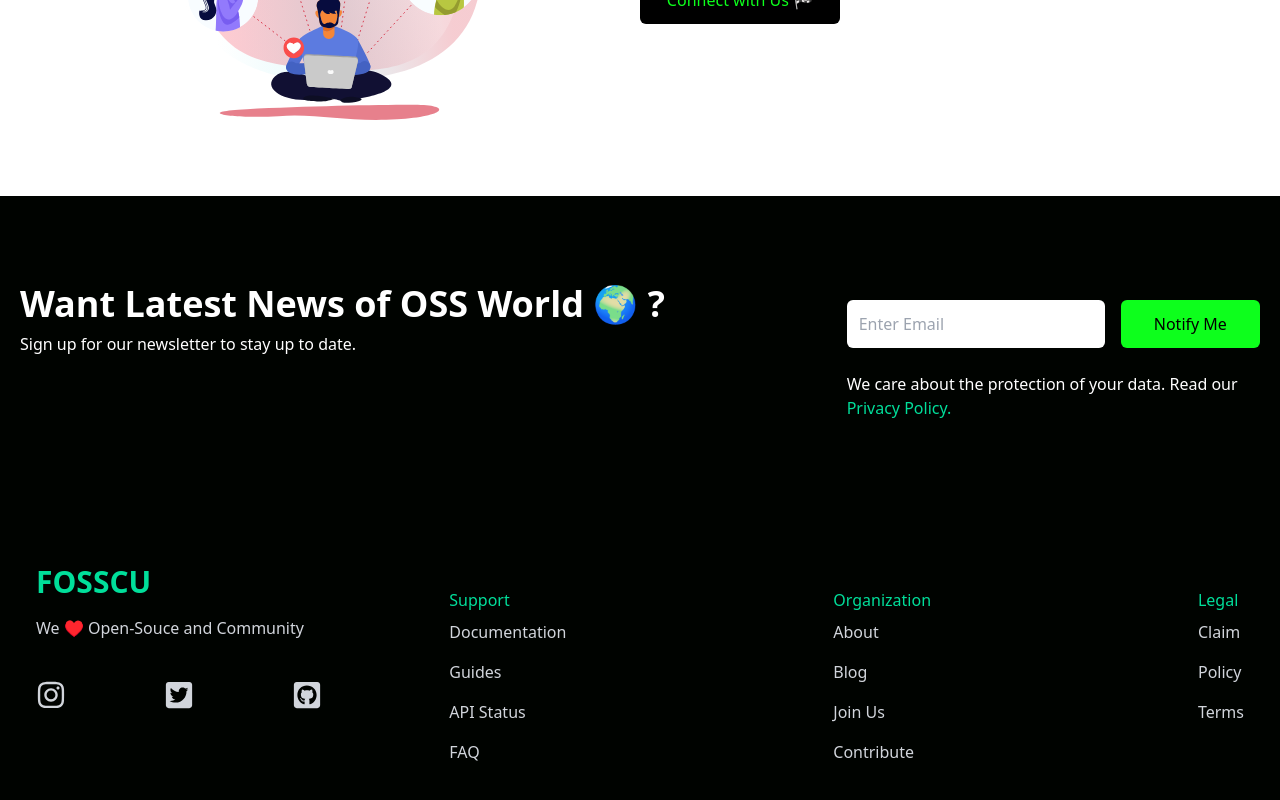
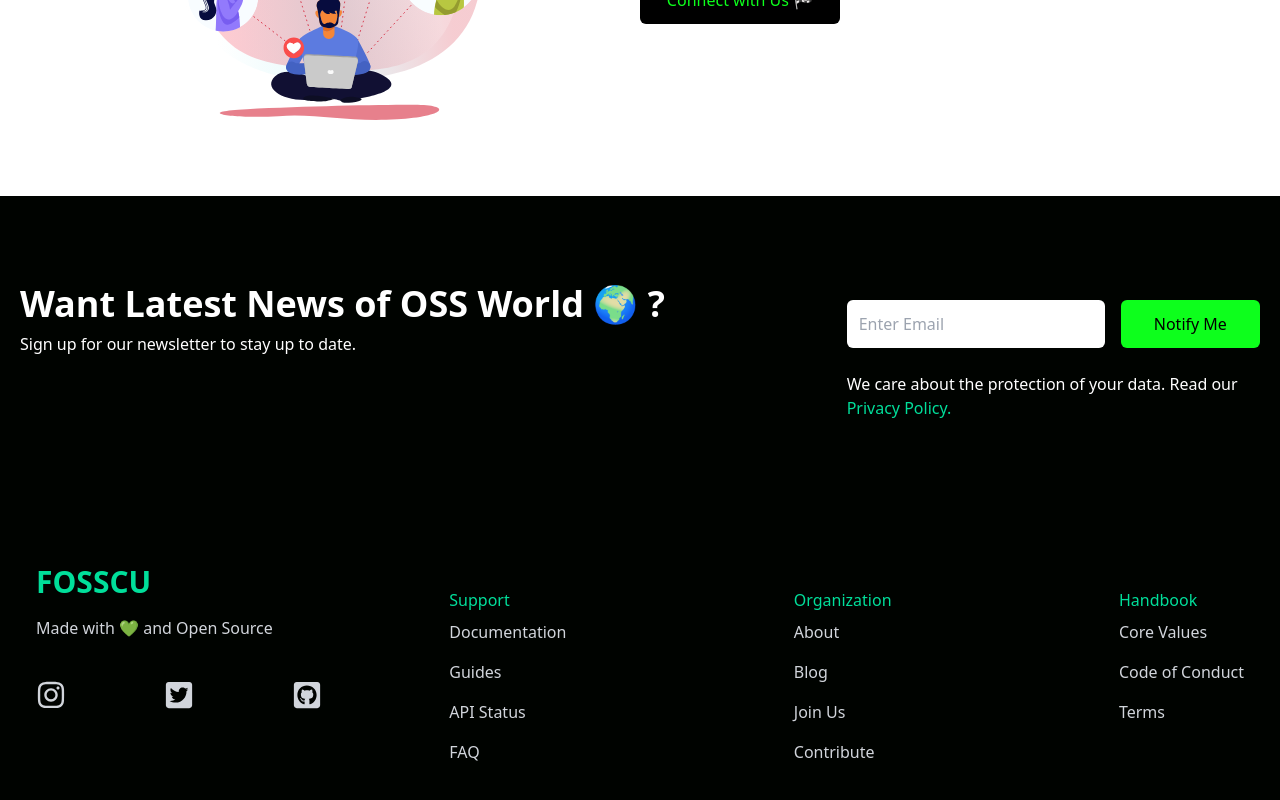
Before and after one commit to FOSS-Community/fosscu.org, a React (Vite) app: page / in a window 1280 px wide. Shown: the part 1260-2060 px from the top of the page. Built offline with nearby package versions, Linux system fonts and the light colour scheme; the HTML template or start-up script is replaced by a standard one.

Commit message:
🔗 Footer Links

```diff
--- a/src/components/Footer.jsx
+++ b/src/components/Footer.jsx
@@ -6,7 +6,7 @@ const Footer = () => {
     <div className="max-w-[1240px] mx-auto py-16 px-4 grid lg:grid-cols-3 gap-8 text-gray-300">
       <div>
         <h1 className='w-full text-3xl font-bold text-[#00df9a]'>FOSSCU</h1>
-        <p className='py-4'>We ♥️ Open-Souce and Community</p>
+        <p className='py-4'>Made with 💚 and Open Source</p>
         <div className='flex justify-between md:w-[75%] my-6'>
         <a href="https://www.instagram.com/fosscu/" className="transition duration-300 ease-in-out hover:scale-125">
             <FaInstagram size={30} />
@@ -55,13 +55,13 @@ const Footer = () => {
           </ul>
         </div>
         <div>
-          <h6 className="font-medium text-[#00df9a]">Legal</h6>
+          <h6 className="font-medium text-[#00df9a]">Handbook</h6>
           <ul>
-            <a href="/building">
-              <li className="py-2 text-sum">Claim</li>
+            <a href="https://docs.fosscu.org/Docs/values">
+              <li className="py-2 text-sum">Core Values</li>
             </a>
-            <a href="/building">
-              <li className="py-2 text-sum">Policy</li>
+            <a href="https://docs.fosscu.org/Docs/code-of-conduct">
+              <li className="py-2 text-sum">Code of Conduct</li>
             </a>
             <a href="/building">
               <li className="py-2 text-sum">Terms</li>
```
